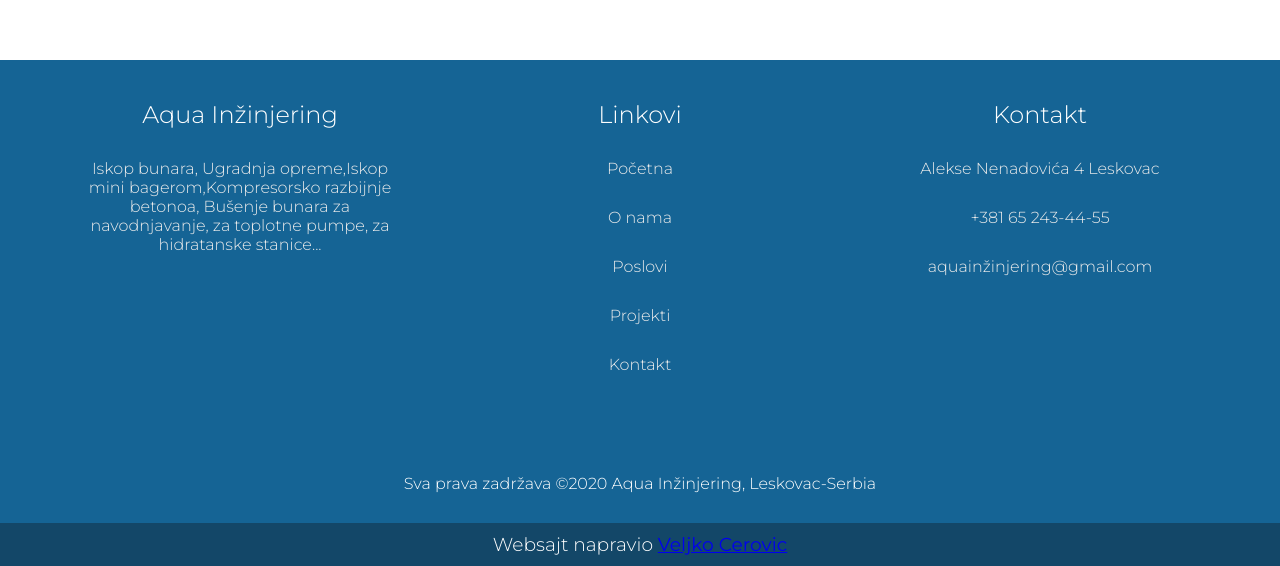
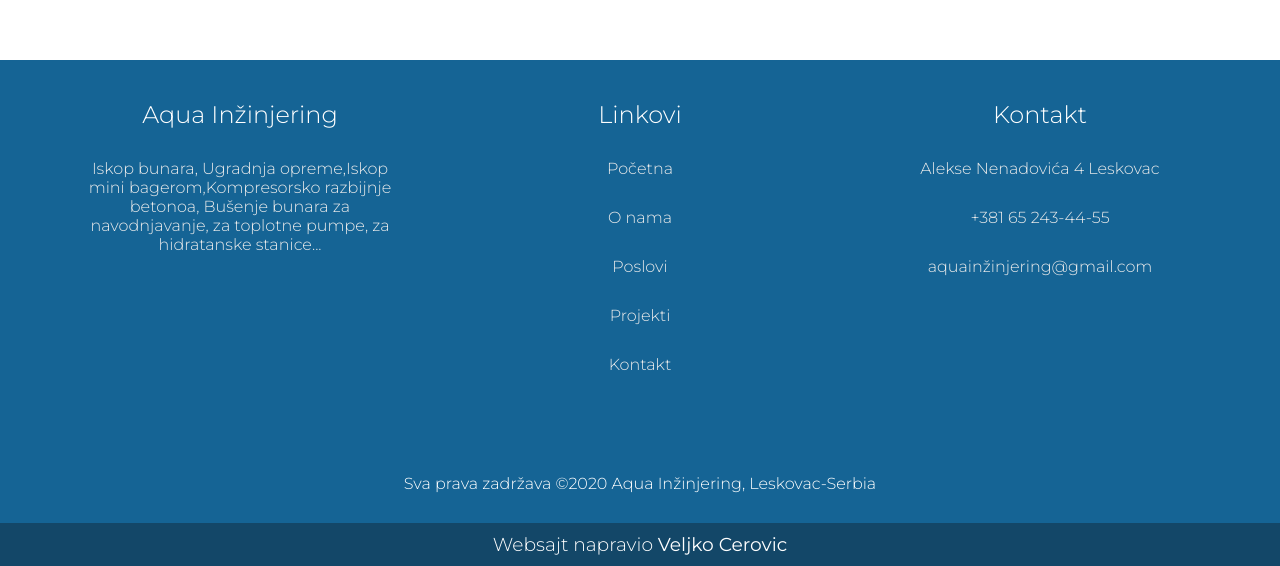
Before and after one commit to xCera/Responsive-Website, a plain HTML site: page index.html in a window 1280 px wide. Shown: the part 5902-6468 px from the top of the page. Drawn offline with nearby package versions, Linux system fonts and the light colour scheme.

Commit message:
Update index.html

```diff
--- a/index.html
+++ b/index.html
@@ -207,7 +207,7 @@
         </div>
         <p class="copyright">Sva prava zadržava &copy;<script>document.write(new Date().getFullYear());</script> Aqua Inžinjering, Leskovac-Serbia  </p></p>
         <div class="footer-strip">
-            <h3>Websajt napravio <a href="https://xcera.github.io/portfolio/">Veljko Cerovic</a></h3>
+            <h3>Websajt napravio <a href="https://xcera.github.io/portfolio/" style="text-decoration:none; color:white;">Veljko Cerovic</a></h3>
         </div>
 </footer>
 
```
